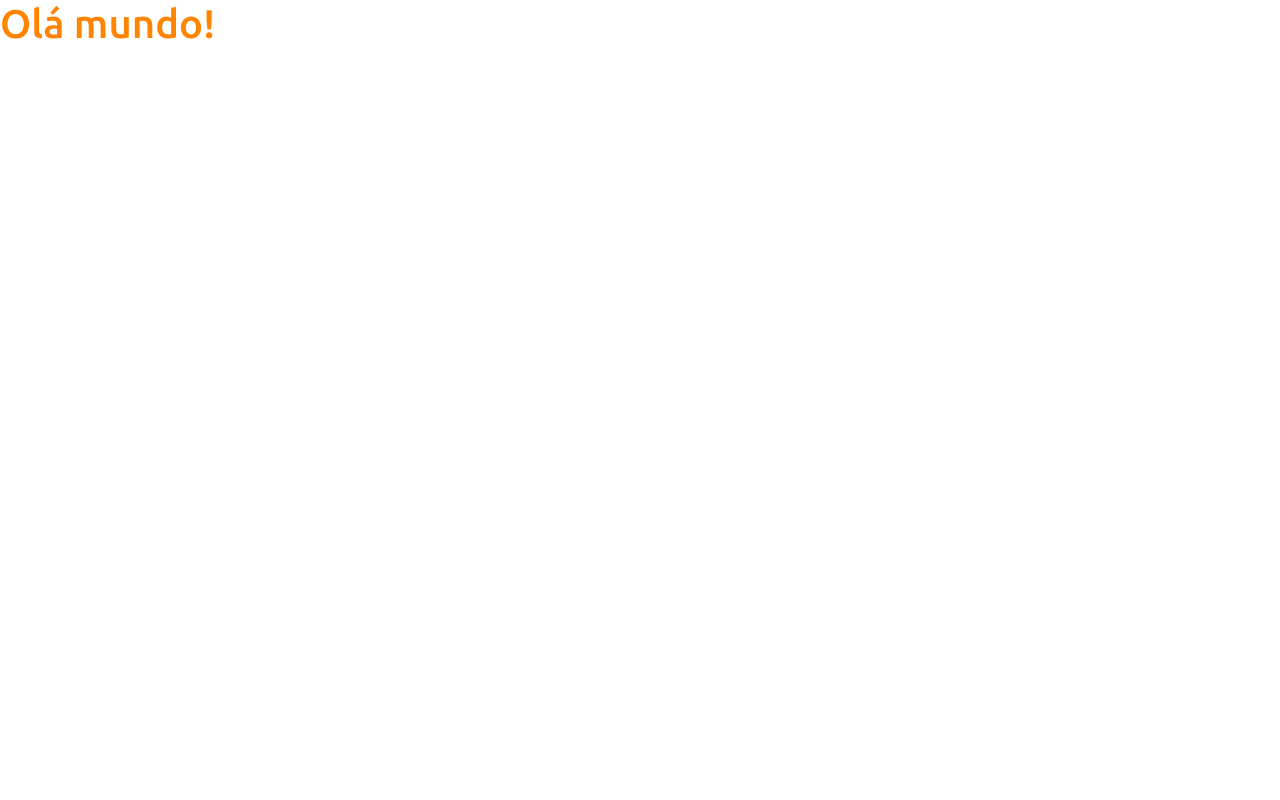
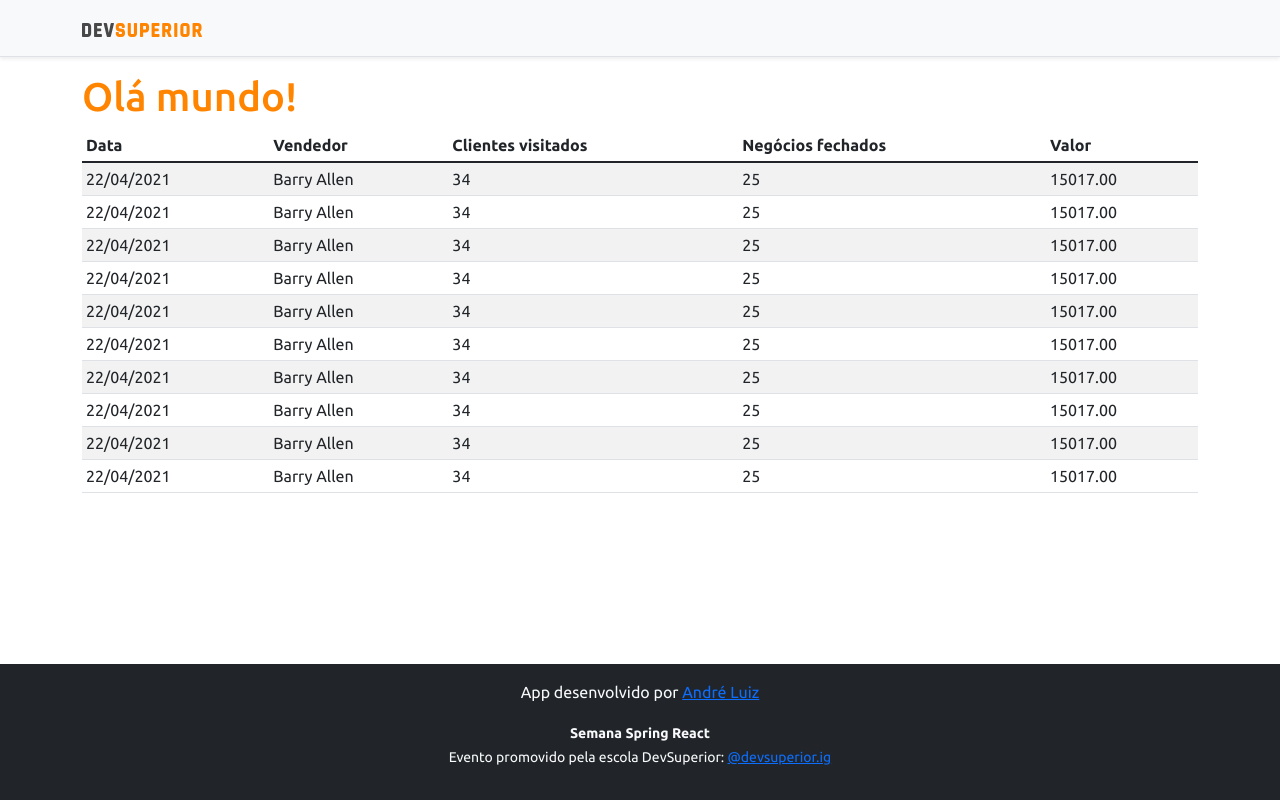
Before and after one commit to andrezzz2/semana-spring-react, a React (Create React App) app in the folder projeto-sds3/frontend/: page / in a window 1280 px wide. Built offline with nearby package versions, Linux system fonts and the light colour scheme.

Commit message:
basic static components

```diff
--- a/projeto-sds3/frontend/src/App.tsx
+++ b/projeto-sds3/frontend/src/App.tsx
@@ -1,8 +1,17 @@
+import NavBar from "components/NavBar";
+import DataTable from "components/DataTable"
+import Footer from "components/Footer";
+
 function App() {
   return (
-    <div>
+    <>
+    <NavBar/>
+    <div className="container">
       <h1 className="text-primary">Olá mundo!</h1>
+      <DataTable/>
     </div>
+    <Footer/>
+    </>
   );
 }
 
--- /dev/null
+++ b/projeto-sds3/frontend/src/components/DataTable/index.tsx
@@ -0,0 +1,91 @@
+function DataTable(){
+    return (
+        <div className="table-responsive">
+            <table className="table table-striped table-sm">
+                <thead>
+                    <tr>
+                        <th>Data</th>
+                        <th>Vendedor</th>
+                        <th>Clientes visitados</th>
+                        <th>Negócios fechados</th>
+                        <th>Valor</th>
+                    </tr>
+                </thead>
+                <tbody>
+                    <tr>
+                        <td>22/04/2021</td>
+                        <td>Barry Allen</td>
+                        <td>34</td>
+                        <td>25</td>
+                        <td>15017.00</td>
+                    </tr>
+                    <tr>
+                        <td>22/04/2021</td>
+                        <td>Barry Allen</td>
+                        <td>34</td>
+                        <td>25</td>
+                        <td>15017.00</td>
+                    </tr>
+                    <tr>
+                        <td>22/04/2021</td>
+                        <td>Barry Allen</td>
+                        <td>34</td>
+                        <td>25</td>
+                        <td>15017.00</td>
+                    </tr>
+                    <tr>
+                        <td>22/04/2021</td>
+                        <td>Barry Allen</td>
+                        <td>34</td>
+                        <td>25</td>
+                        <td>15017.00</td>
+                    </tr>
+                    <tr>
+                        <td>22/04/2021</td>
+                        <td>Barry Allen</td>
+                        <td>34</td>
+                        <td>25</td>
+                        <td>15017.00</td>
+                    </tr>
+                    <tr>
+                        <td>22/04/2021</td>
+                        <td>Barry Allen</td>
+                        <td>34</td>
+                        <td>25</td>
+                        <td>15017.00</td>
+                    </tr>
+                    <tr>
+                        <td>22/04/2021</td>
+                        <td>Barry Allen</td>
+                        <td>34</td>
+                        <td>25</td>
+                        <td>15017.00</td>
+                    </tr>
+                    <tr>
+                        <td>22/04/2021</td>
+                        <td>Barry Allen</td>
+                        <td>34</td>
+                        <td>25</td>
+                        <td>15017.00</td>
+                    </tr>
+                    <tr>
+                        <td>22/04/2021</td>
+                        <td>Barry Allen</td>
+                        <td>34</td>
+                        <td>25</td>
+                        <td>15017.00</td>
+                    </tr>
+                    <tr>
+                        <td>22/04/2021</td>
+                        <td>Barry Allen</td>
+                        <td>34</td>
+                        <td>25</td>
+                        <td>15017.00</td>
+                    </tr>
+                </tbody>
+            </table>
+        </div>
+    );
+}
+
+export default DataTable;
--- /dev/null
+++ b/projeto-sds3/frontend/src/components/Footer/index.tsx
@@ -0,0 +1,13 @@
+function Footer(){
+    return (
+        <footer className="footer mt-auto py-3 bg-dark">
+            <div className="container">
+                <p className="text-light">App desenvolvido por <a href="https://github.com/andrezzz2" target="_blank" rel="noreferrer">André Luiz</a></p>
+                <p className="text-light"><small><strong>Semana Spring React</strong><br/>
+                Evento promovido pela escola DevSuperior: <a href="https://instagram.com/devsuperior.ig" target="_blank" rel="noreferrer">@devsuperior.ig</a></small></p>
+            </div>
+        </footer>
+    );
+}
+
+export default Footer;
--- /dev/null
+++ b/projeto-sds3/frontend/src/components/NavBar/index.tsx
@@ -0,0 +1,15 @@
+import ImgDsDark from 'assets/img/ds-dark.svg'
+
+function NavBar(){
+    return (
+        <div className="d-flex flex-column flex-md-row align-items-center p-3 px-md-4 mb-3 bg-light border-bottom shadow-sm">
+            <div className="container">
+                <nav className="my-2 my-md-0 mr-md-3">
+                    <img src={ImgDsDark} alt="DevSuperior" width="120" />
+                </nav>
+            </div>
+        </div>
+    );
+}
+
+export default NavBar;
```
Also changed, not shown: projeto-sds3/frontend/src/assets/img/ds-dark.svg (added).
